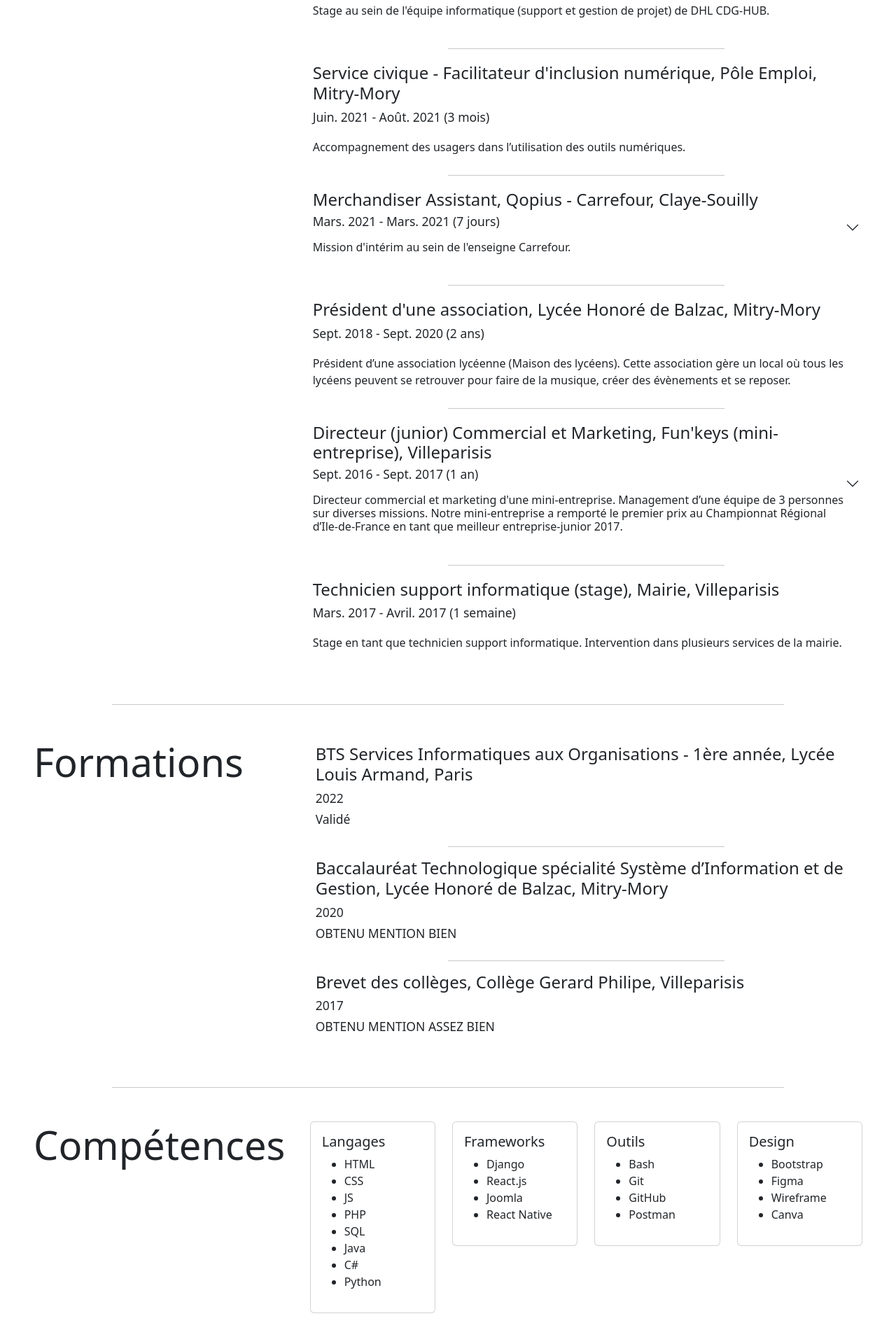
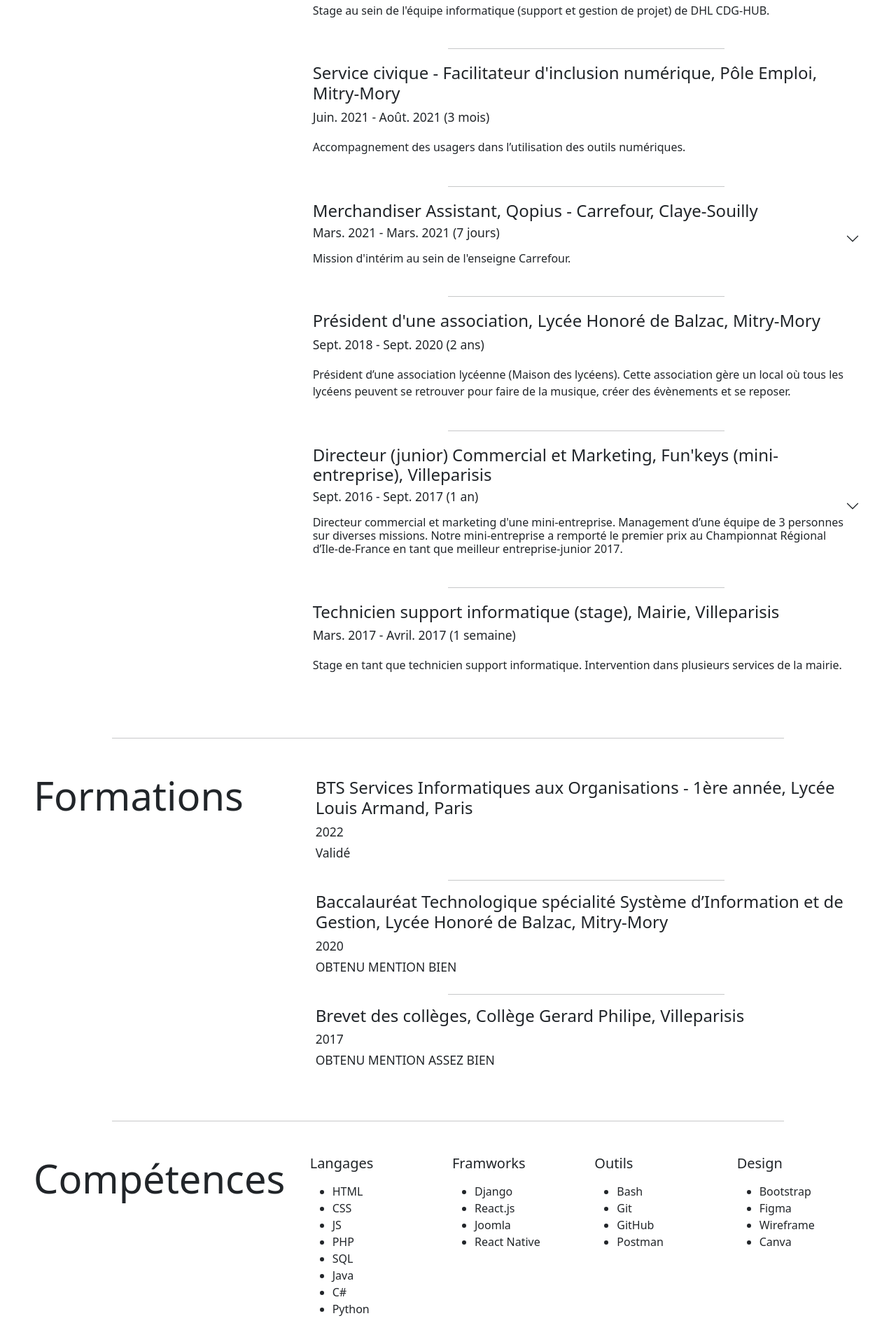
Before and after one commit to TheYassAnz/portfolio, a PHP site: page / in a window 1280 px wide. Shown: the part 1117-3037 px from the top of the page at 70% size. Run offline with PHP 8.4, Linux system fonts and the light colour scheme; data comes from the database, SQL or seed files in the repository; some libraries are stand-ins or nearby versions.

Commit message:
fix: section competences works whithout card

```diff
--- a/index.php
+++ b/index.php
@@ -131,13 +131,13 @@ require_once('library/function/required_function.php'); // Inclut les fonctions
                         ';
                                 } else {
                                     echo '
-                        <div class="card mb-4 border border-0">
-                            <div class="card-body p-1">
+                        <div class="mb-4">
+                            <div class="p-1">
                                 <h4 class="mt-0 mb-1">' . $row["exp_libelle"] . ', ' . $row["exp_societe"] . ', ' . $row["exp_lieu"] . '</h4>
                                 <p class="lead">
                                     <span class="small">' . $row["exp_debut_mois"] . '. ' . $row["exp_debut_annee"] . ' - ' . $row["exp_fin_mois"] . '. ' . $row["exp_fin_annee"] . ' (' . $row["exp_duree"] . ')' . '</span>
                                 </p>
-                                <p class="card-text">' . $row["exp_description"] .  '</p>
+                                <p>' . $row["exp_description"] .  '</p>
                             </div>
                         </div>
                                 ';
@@ -198,9 +198,8 @@ require_once('library/function/required_function.php'); // Inclut les fonctions
                     <div class="col-lg-8">
                         <div class="row">
                             <div class="col-lg-3 col-md-6">
-                                <div class="card mb-3">
-                                    <div class="card-body">
-                                        <h5 class="card-title">Langages</h5>
+                                <div class="mb-3">
+                                    <h5 class="mb-3">Langages</h5>
                                     <ul>
                                         <li>HTML</li>
                                         <li>CSS</li>
@@ -213,24 +212,21 @@ require_once('library/function/required_function.php'); // Inclut les fonctions
                                     </ul>
                                 </div>
                             </div>
-                            </div>
                             <div class="col-lg-3 col-md-6">
-                                <div class="card mb-3">
-                                    <div class="card-body">
-                                        <h5 class="card-title">Frameworks</h5>
+                                <div class="mb-3">
+                                    <h5 class="mb-3">Framworks</h5>
                                     <ul>
                                         <li>Django</li>
                                         <li>React.js</li>
                                         <li>Joomla</li>
                                         <li>React Native</li>
                                     </ul>
-                                    </div>
+
                                 </div>
                             </div>
                             <div class="col-lg-3 col-md-6">
-                                <div class="card mb-3">
-                                    <div class="card-body">
-                                        <h5 class="card-title">Outils</h5>
+                                <div class="mb-3">
+                                    <h5 class="mb-3">Outils</h5>
                                     <ul>
                                         <li>Bash</li>
                                         <li>Git</li>
@@ -239,18 +235,15 @@ require_once('library/function/required_function.php'); // Inclut les fonctions
                                     </ul>
                                 </div>
                             </div>
-                            </div>
                             <div class="col-lg-3 col-md-6">
-                                <div class="card mb-3">
-                                    <div class="card-body">
-                                        <h5 class="card-title">Design</h5>
+                                <div class="mb-3">
+                                    <h5 class="mb-3">Design</h5>
                                     <ul>
                                         <li>Bootstrap</li>
                                         <li>Figma</li>
                                         <li>Wireframe</li>
                                         <li>Canva</li>
                                     </ul>
-                                    </div>
                                 </div>
                             </div>
                         </div>
```
Lines whose indentation alone changed are shown as unchanged.
